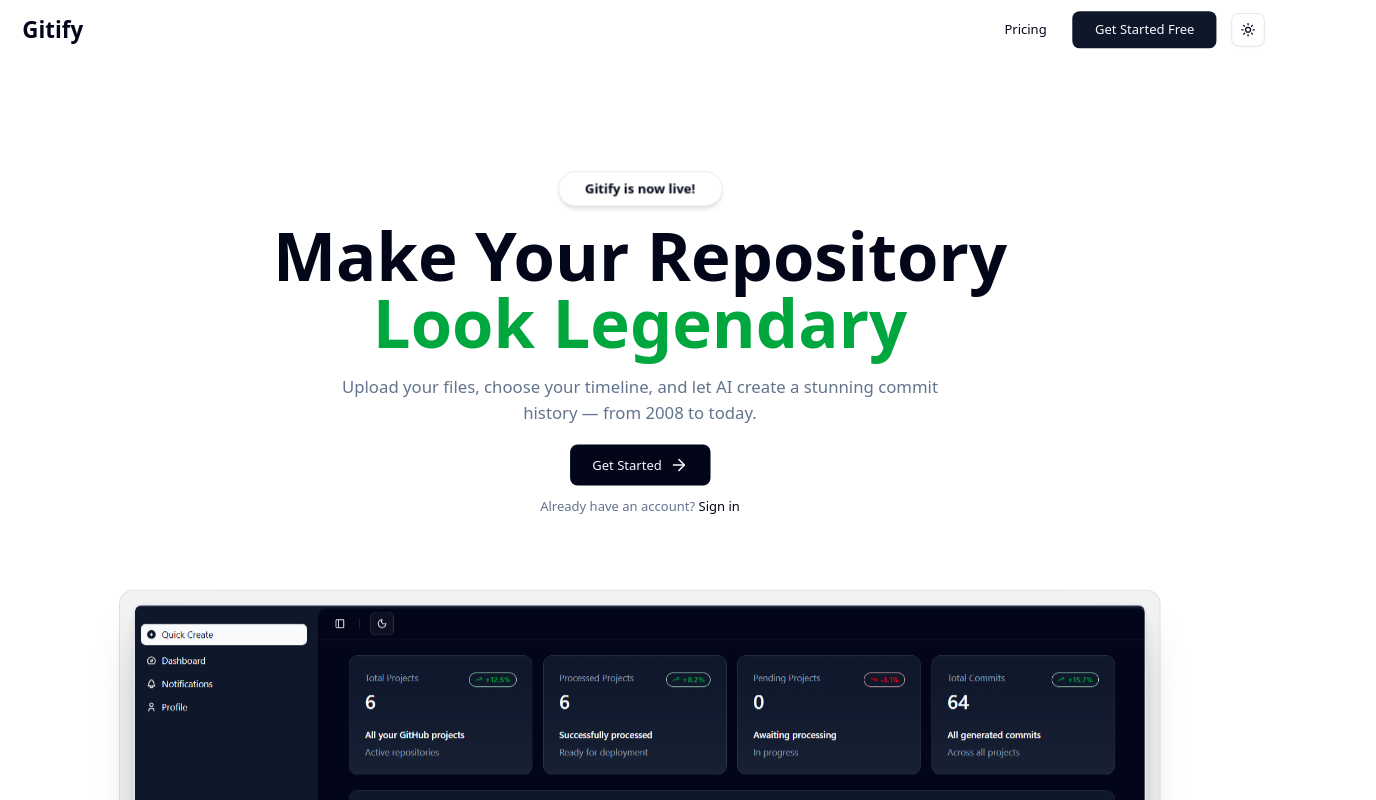
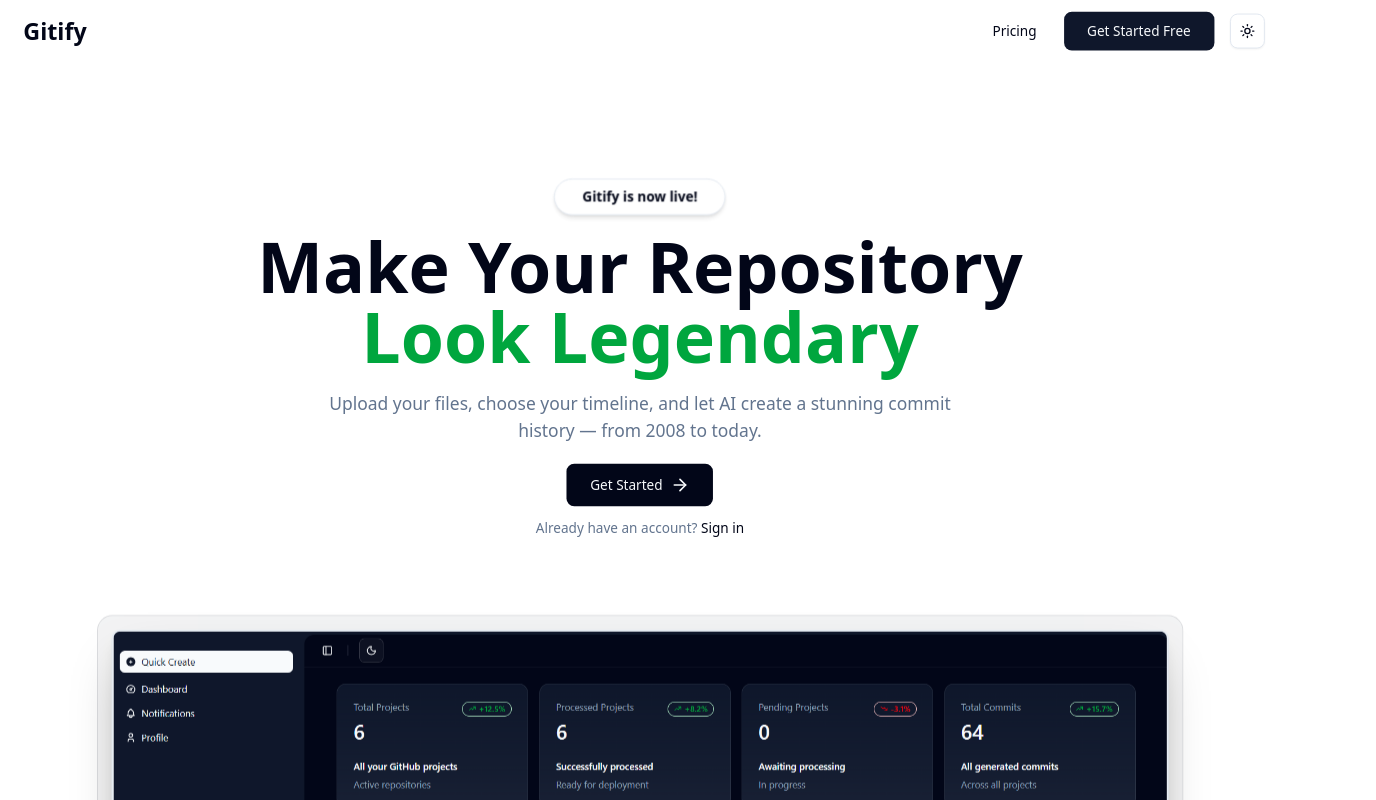
Before and after one commit to Ermias5869/git-frontend, a Next.js app: page / in a window 1280 px wide. Shown: the top 800 px of the page, 1376 px wide, since content can reach past the window. Built offline with nearby package versions, Linux system fonts and the light colour scheme.

Commit message:
make 97% zoom

```diff
--- a/src/app/globals.css
+++ b/src/app/globals.css
@@ -130,10 +130,10 @@
 /* Keep normal on mobile */
 @media screen and (min-width: 768px) {
   html {
-    transform: scale(0.93);
+    transform: scale(0.97);
     transform-origin: top left;
-    width: 107.53%; /* Compensate for scaling: 100 / 0.93 = 107.53% */
-    height: 107.53vh;
+    width: 103.09%; /* Compensate for scaling: 100 / 0.97 = 103.09% */
+    height: 103.09vh;
     overflow-x: hidden;
   }
 
```
